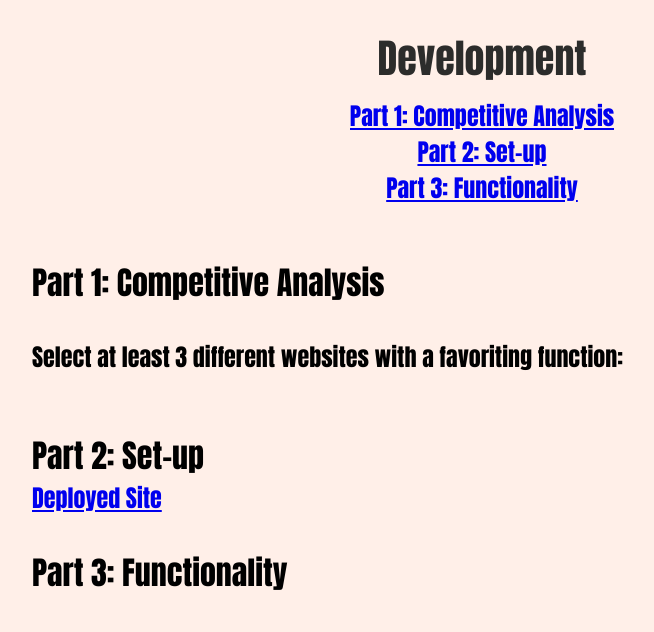
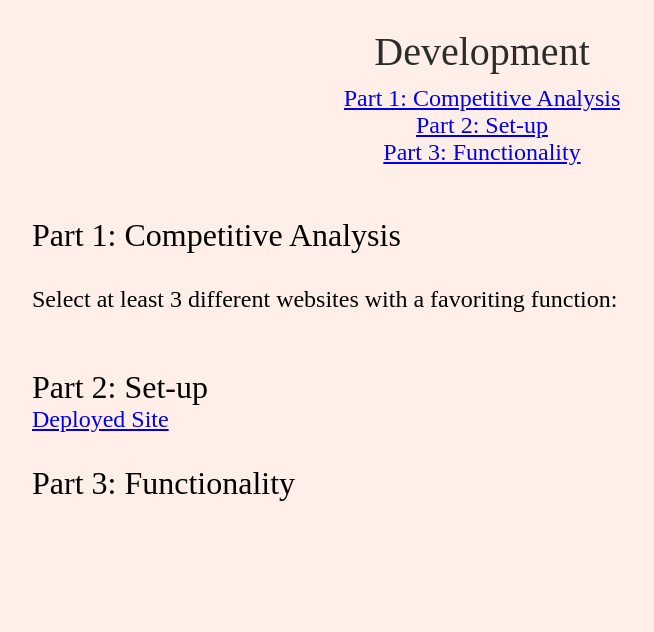
Before and after one commit to alejack312/iterative-design, a plain HTML site: page index.html in a window 1280 px wide. Shown: the whole page, without its empty margins (158-812 px from the left). Drawn offline with Linux system fonts and the light colour scheme.

Commit message:
change css

```diff
--- a/styles.css
+++ b/styles.css
@@ -11,7 +11,7 @@ body {
 
   background-color: #ffefe8;
   color: black;
-  font-family: Impact, Haettenschweiler, "Arial Narrow Bold", sans-serif;
+  /* font-family: Impact, Haettenschweiler, "Arial Narrow Bold", sans-serif; */
   font-weight: 300;
   font-size: 1em;
   --link-color: #4394b2;
```
